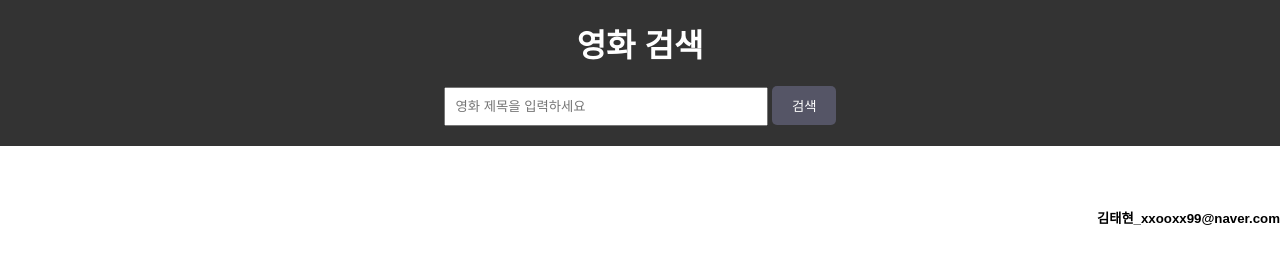
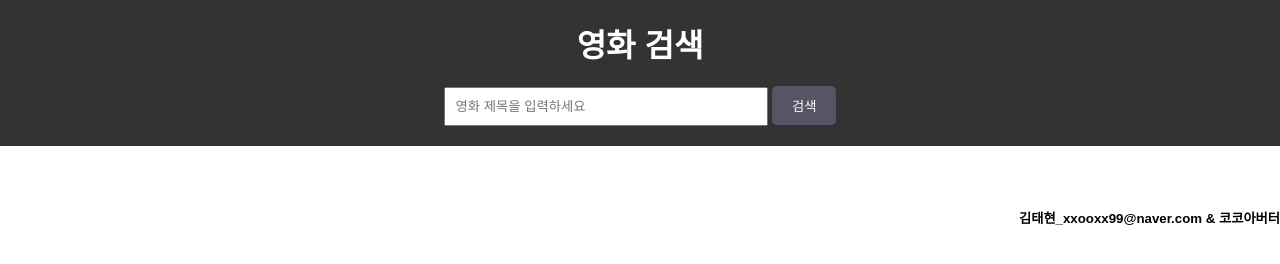
Before and after one commit to xxooxx99/----, a plain HTML site: page index.html in a window 1280 px wide. Drawn offline with Linux system fonts and the light colour scheme; no server answers.

Commit message:
naji-test

```diff
--- a/index.html
+++ b/index.html
@@ -20,6 +20,6 @@
 
     <script src="func.js"></script>
 
-    <h5><div style="float: right;">김태현_xxooxx99@naver.com</h5></div>
+    <h5><div style="float: right;">김태현_xxooxx99@naver.com & 코코아버터</h5></div>
 </body>
 </html>
```
